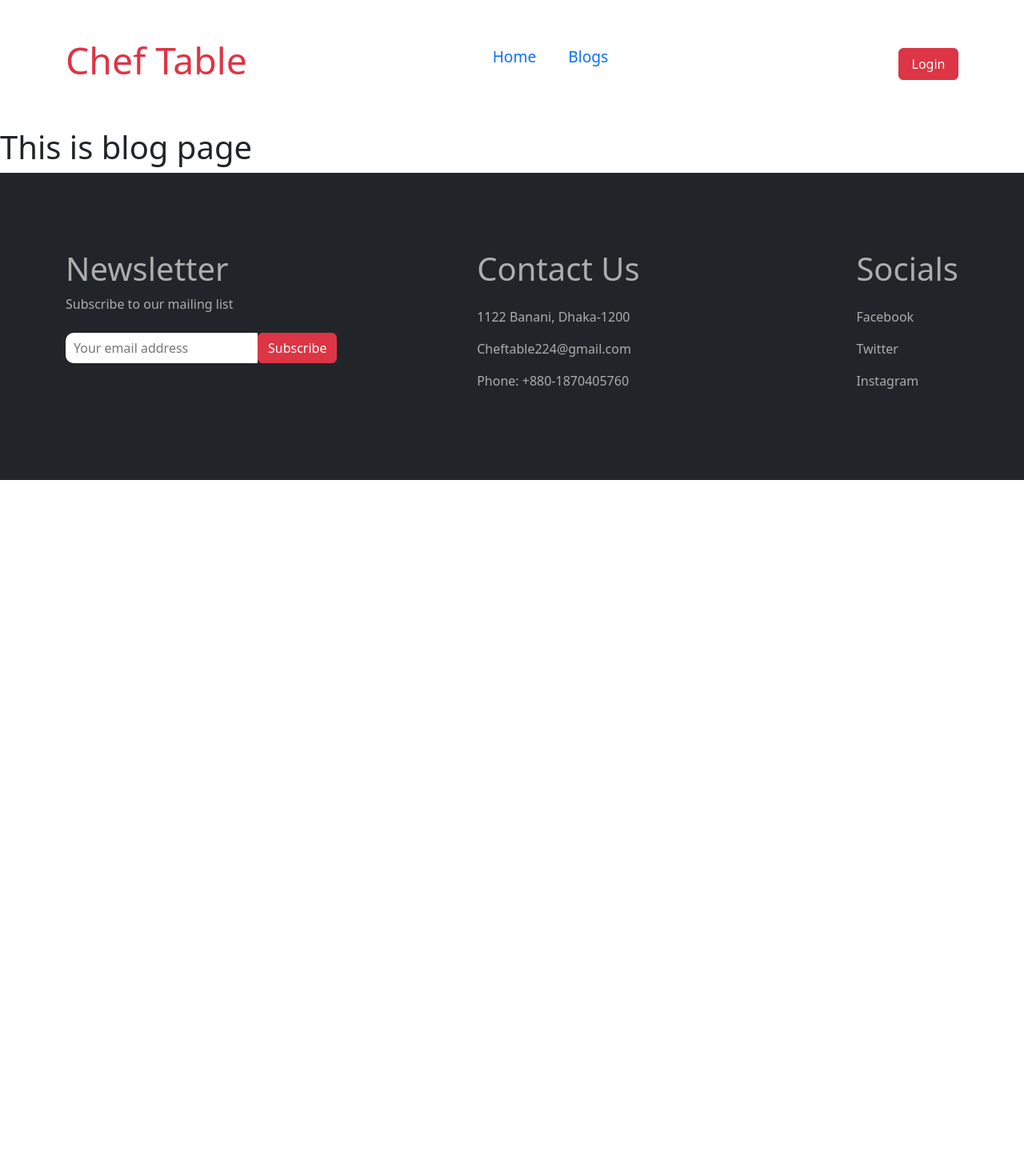
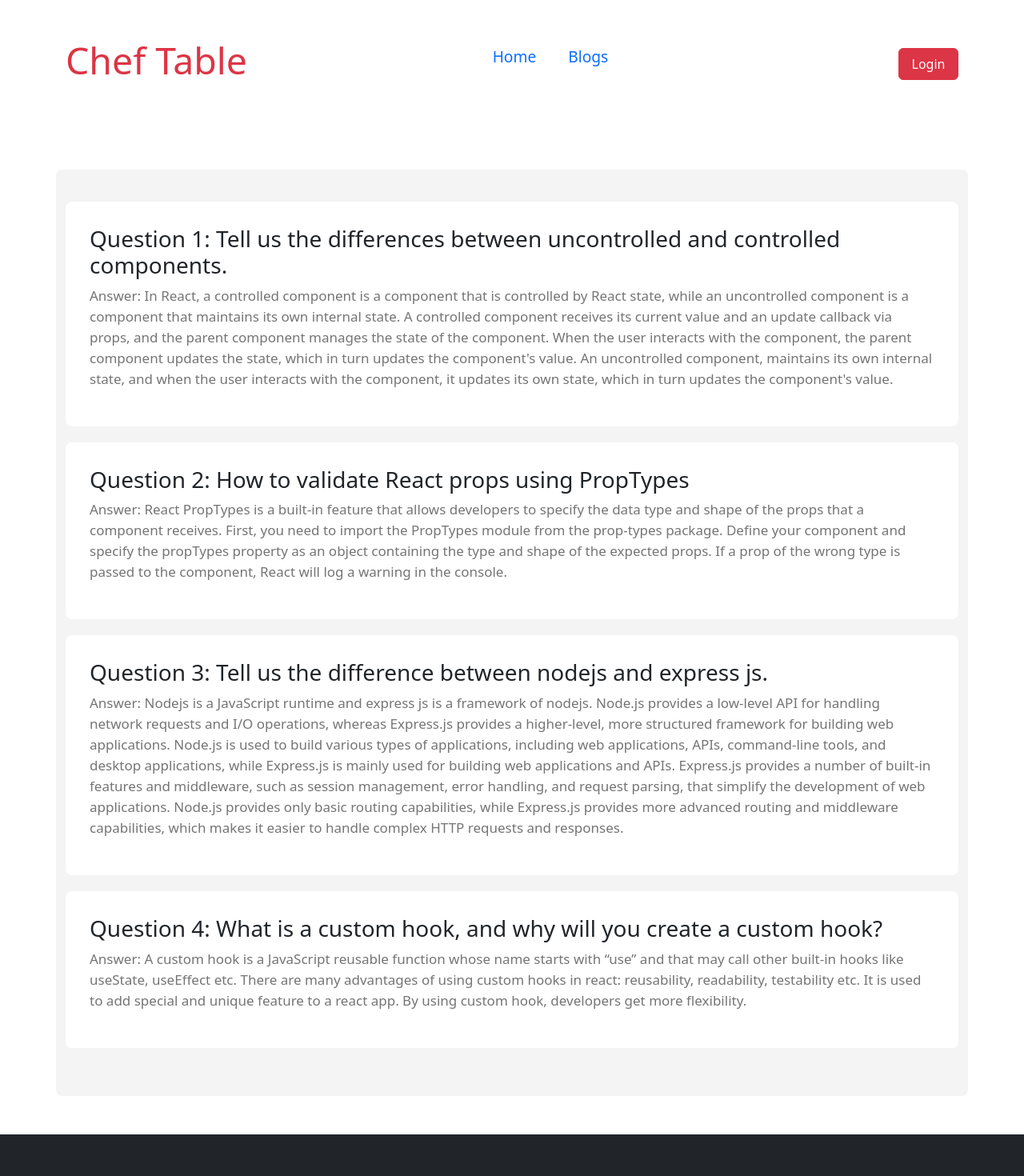
Before and after one commit to Arup43/chef-table-client, a React (Vite) app: page /blog in a window 1280 px wide. Shown: the top 1470 px of the page at 80% size. Before the commit the page ends 800 px from the top, so only its background shows below. Built offline with nearby package versions, Linux system fonts and the light colour scheme; no server answers.

Commit message:
Added blog page

```diff
--- a/src/pages/Blog/Blog.css
+++ b/src/pages/Blog/Blog.css
@@ -0,0 +1,21 @@
+.blogs {
+    margin-top: 100px;
+    background-color: rgba(244, 244, 244, 1);
+    padding: 40px;
+    border-radius: 8px;
+}
+
+.blog {
+    background-color: white;
+    border-radius: 8px;
+    padding: 30px;
+    margin-bottom: 20px;
+}
+
+.blog p{
+    font-style: normal;
+    font-weight: 500;
+    font-size: 17px;
+    line-height: 26px;
+    color: #757575;
+}
--- a/src/pages/Blog/Blog.jsx
+++ b/src/pages/Blog/Blog.jsx
@@ -1,11 +1,55 @@
-import './Blog.css'
+import "./Blog.css";
 
 const Blog = () => {
-    return (
-        <div>
-            <h1>This is blog page</h1>
-        </div>
-    );
+  return (
+    <div className="blogs mb-5 container">
+      <div className="blog">
+        <h3>
+          Question 1: Tell us the differences between uncontrolled and
+          controlled components.
+        </h3>
+        <p>
+          Answer: In React, a controlled component is a component that is
+          controlled by React state, while an uncontrolled component is a
+          component that maintains its own internal state. A controlled
+          component receives its current value and an update callback via props,
+          and the parent component manages the state of the component. When the
+          user interacts with the component, the parent component updates the
+          state, which in turn updates the component&apos;s value. An uncontrolled
+          component, maintains its own internal state, and when the user
+          interacts with the component, it updates its own state, which in turn
+          updates the component&apos;s value.
+        </p>
+      </div>
+      <div className="blog">
+        <h3>Question 2: How to validate React props using PropTypes</h3>
+        <p>Answer: React PropTypes is a built-in feature that allows developers to specify the data type and shape of the props that a component receives. First, you need to import the PropTypes module from the prop-types package. Define your component and specify the propTypes property as an object containing the type and shape of the expected props. If a prop of the wrong type is passed to the component, React will log a warning in the console. </p>
+      </div>
+      <div className="blog">
+        <h3>
+          Question 3: Tell us the difference between nodejs and express js.
+        </h3>
+        <p>
+          Answer: Nodejs is a JavaScript runtime and express js is a framework of nodejs.
+          Node.js provides a low-level API for handling network requests and I/O operations, whereas Express.js provides a higher-level, more structured framework for building web applications. Node.js is used to build various types of applications, including web applications, APIs, command-line tools, and desktop applications, while Express.js is mainly used for building web applications and APIs. Express.js provides a number of built-in features and middleware, such as session management, error handling, and request parsing, that simplify the development of web applications. Node.js provides only basic routing capabilities, while Express.js provides more advanced routing and middleware capabilities, which makes it easier to handle complex HTTP requests and responses.
+        </p>
+      </div>
+      <div className="blog">
+        <h3>
+          Question 4: What is a custom hook, and why will you create a custom
+          hook?
+        </h3>
+        <p>
+          Answer: A custom hook is a JavaScript reusable function whose name
+          starts with &ldquo;use&rdquo; and that may call other built-in hooks
+          like useState, useEffect etc. There are many advantages of using
+          custom hooks in react: reusability, readability, testability etc. It
+          is used to add special and unique feature to a react app. By using
+          custom hook, developers get more flexibility.
+        </p>
+      </div>
+    </div>
+  );
 };
 
 export default Blog;
--- a/src/pages/Login/Login.jsx
+++ b/src/pages/Login/Login.jsx
@@ -47,7 +47,7 @@ const Login = () => {
   };
 
   return (
-    <Container className="w-25 mx-auto">
+    <Container className="w-25 mx-auto mb-5 pb-5 mt-5 pt-5">
       <h3>Please Login</h3>
       <Form onSubmit={handleLogin}>
         <Form.Group className="mb-3" controlId="formBasicEmail">
--- a/src/pages/Registration/Registration.jsx
+++ b/src/pages/Registration/Registration.jsx
@@ -45,7 +45,7 @@ const Registration = () => {
   };
 
   return (
-    <Container className="w-25 mx-auto">
+    <Container className="w-25 mx-auto mb-5 pb-5 mt-5 pt-5">
       <h3>Please Register</h3>
       <Form onSubmit={handleRegister}>
         <Form.Group className="mb-3" controlId="formBasicEmail">
```
